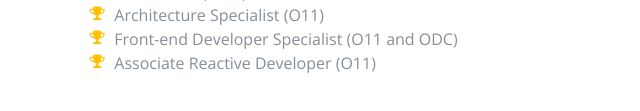
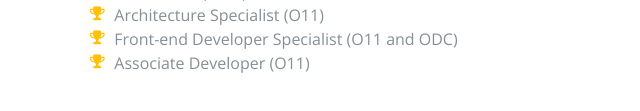
Before and after one commit to luongtracducanh/luongtracducanh.github.io, a plain HTML site: page index.html in a window 1280 px wide. Shown: the part 6190-6301 px from the top of the page, 240-880 px from the left. Drawn offline with nearby package versions, Linux system fonts and the light colour scheme; a web font is replaced by a local one.

Commit message:
update certification name

```diff
--- a/index.html
+++ b/index.html
@@ -555,7 +555,7 @@
             </li>
             <li>
               <i class="fa-li fa fa-trophy text-warning"></i>
-              Associate Reactive Developer (O11)
+              Associate Developer (O11)
             </li>
           </ul>
         </div>
```
